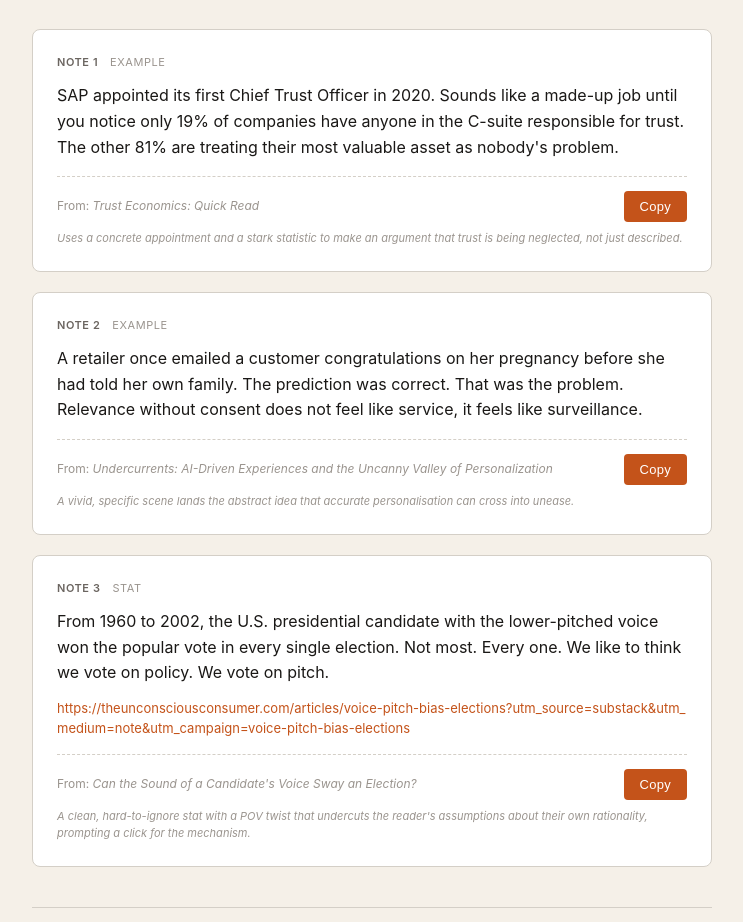
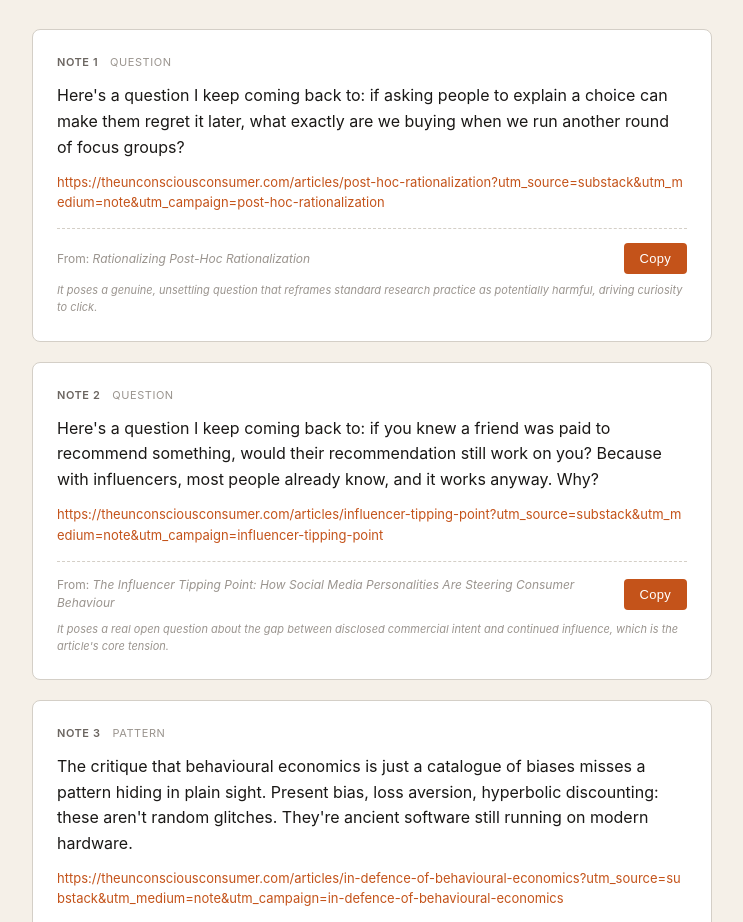
Before and after one commit to spadaraj/unconscious-consumer, a plain HTML site: page notes/today.html in a window 1280 px wide. Shown: the part 135-1057 px from the top of the page, without its empty margins (268-1011 px from the left). Drawn offline with Linux system fonts and the light colour scheme.

Commit message:
Daily notes for 2026-11-19

```diff
--- a/notes/today.html
+++ b/notes/today.html
@@ -4,7 +4,7 @@
   <meta charset="utf-8">
   <meta name="viewport" content="width=device-width, initial-scale=1">
   <meta name="robots" content="noindex, nofollow">
-  <title>TUC Notes — Wednesday, 18 November 2026</title>
+  <title>TUC Notes — Thursday, 19 November 2026</title>
   <style>
     :root {
       --navy: #1A1816;
@@ -116,54 +116,60 @@
   <div class="container">
     <header class="page-header">
       <div class="eyebrow">The Unconscious Consumer</div>
-      <h1>Notes for Wednesday, 18 November 2026</h1>
+      <h1>Notes for Thursday, 19 November 2026</h1>
       <div class="subtitle">Three candidates. Pick one, tweak if needed, post to Substack.</div>
     </header>
 
     <article class="note-card">
       <div class="note-meta">
         <span class="note-num">Note 1</span>
-        <span class="note-type">example</span>
+        <span class="note-type">question</span>
       </div>
-      <div class="note-text">SAP appointed its first Chief Trust Officer in 2020. Sounds like a made-up job until you notice only 19% of companies have anyone in the C-suite responsible for trust. The other 81% are treating their most valuable asset as nobody&#x27;s problem.</div>
+      <div class="note-text">Here&#x27;s a question I keep coming back to: if asking people to explain a choice can make them regret it later, what exactly are we buying when we run another round of focus groups?</div>
 
+        <div class="note-link">
+          <a href="https://theunconsciousconsumer.com/articles/post-hoc-rationalization?utm_source=substack&utm_medium=note&utm_campaign=post-hoc-rationalization">https://theunconsciousconsumer.com/articles/post-hoc-rationalization?utm_source=substack&utm_medium=note&utm_campaign=post-hoc-rationalization</a>
+        </div>
       <div class="note-footer">
-        <div class="note-source">From: <em>Trust Economics: Quick Read</em></div>
-        <button class="copy-btn" data-copy="SAP appointed its first Chief Trust Officer in 2020. Sounds like a made-up job until you notice only 19% of companies have anyone in the C-suite responsible for trust. The other 81% are treating their most valuable asset as nobody&#x27;s problem." type="button">Copy</button>
+        <div class="note-source">From: <em>Rationalizing Post-Hoc Rationalization</em></div>
+        <button class="copy-btn" data-copy="Here&#x27;s a question I keep coming back to: if asking people to explain a choice can make them regret it later, what exactly are we buying when we run another round of focus groups?&#10;&#10;https://theunconsciousconsumer.com/articles/post-hoc-rationalization?utm_source=substack&amp;utm_medium=note&amp;utm_campaign=post-hoc-rationalization" type="button">Copy</button>
       </div>
-      <div class="note-reasoning">Uses a concrete appointment and a stark statistic to make an argument that trust is being neglected, not just described.</div>
+      <div class="note-reasoning">It poses a genuine, unsettling question that reframes standard research practice as potentially harmful, driving curiosity to click.</div>
     </article>
     <article class="note-card">
       <div class="note-meta">
         <span class="note-num">Note 2</span>
-        <span class="note-type">example</span>
+        <span class="note-type">question</span>
       </div>
-      <div class="note-text">A retailer once emailed a customer congratulations on her pregnancy before she had told her own family. The prediction was correct. That was the problem. Relevance without consent does not feel like service, it feels like surveillance.</div>
+      <div class="note-text">Here&#x27;s a question I keep coming back to: if you knew a friend was paid to recommend something, would their recommendation still work on you? Because with influencers, most people already know, and it works anyway. Why?</div>
 
+        <div class="note-link">
+          <a href="https://theunconsciousconsumer.com/articles/influencer-tipping-point?utm_source=substack&utm_medium=note&utm_campaign=influencer-tipping-point">https://theunconsciousconsumer.com/articles/influencer-tipping-point?utm_source=substack&utm_medium=note&utm_campaign=influencer-tipping-point</a>
+        </div>
       <div class="note-footer">
-        <div class="note-source">From: <em>Undercurrents: AI-Driven Experiences and the Uncanny Valley of Personalization</em></div>
-        <button class="copy-btn" data-copy="A retailer once emailed a customer congratulations on her pregnancy before she had told her own family. The prediction was correct. That was the problem. Relevance without consent does not feel like service, it feels like surveillance." type="button">Copy</button>
+        <div class="note-source">From: <em>The Influencer Tipping Point: How Social Media Personalities Are Steering Consumer Behaviour</em></div>
+        <button class="copy-btn" data-copy="Here&#x27;s a question I keep coming back to: if you knew a friend was paid to recommend something, would their recommendation still work on you? Because with influencers, most people already know, and it works anyway. Why?&#10;&#10;https://theunconsciousconsumer.com/articles/influencer-tipping-point?utm_source=substack&amp;utm_medium=note&amp;utm_campaign=influencer-tipping-point" type="button">Copy</button>
       </div>
-      <div class="note-reasoning">A vivid, specific scene lands the abstract idea that accurate personalisation can cross into unease.</div>
+      <div class="note-reasoning">It poses a real open question about the gap between disclosed commercial intent and continued influence, which is the article&#x27;s core tension.</div>
     </article>
     <article class="note-card">
       <div class="note-meta">
         <span class="note-num">Note 3</span>
-        <span class="note-type">stat</span>
+        <span class="note-type">pattern</span>
       </div>
-      <div class="note-text">From 1960 to 2002, the U.S. presidential candidate with the lower-pitched voice won the popular vote in every single election. Not most. Every one. We like to think we vote on policy. We vote on pitch.</div>
+      <div class="note-text">The critique that behavioural economics is just a catalogue of biases misses a pattern hiding in plain sight. Present bias, loss aversion, hyperbolic discounting: these aren&#x27;t random glitches. They&#x27;re ancient software still running on modern hardware.</div>
 
         <div class="note-link">
-          <a href="https://theunconsciousconsumer.com/articles/voice-pitch-bias-elections?utm_source=substack&utm_medium=note&utm_campaign=voice-pitch-bias-elections">https://theunconsciousconsumer.com/articles/voice-pitch-bias-elections?utm_source=substack&utm_medium=note&utm_campaign=voice-pitch-bias-elections</a>
+          <a href="https://theunconsciousconsumer.com/articles/in-defence-of-behavioural-economics?utm_source=substack&utm_medium=note&utm_campaign=in-defence-of-behavioural-economics">https://theunconsciousconsumer.com/articles/in-defence-of-behavioural-economics?utm_source=substack&utm_medium=note&utm_campaign=in-defence-of-behavioural-economics</a>
         </div>
       <div class="note-footer">
-        <div class="note-source">From: <em>Can the Sound of a Candidate&#x27;s Voice Sway an Election?</em></div>
-        <button class="copy-btn" data-copy="From 1960 to 2002, the U.S. presidential candidate with the lower-pitched voice won the popular vote in every single election. Not most. Every one. We like to think we vote on policy. We vote on pitch.&#10;&#10;https://theunconsciousconsumer.com/articles/voice-pitch-bias-elections?utm_source=substack&amp;utm_medium=note&amp;utm_campaign=voice-pitch-bias-elections" type="button">Copy</button>
+        <div class="note-source">From: <em>In Defence of Behavioural Economics</em></div>
+        <button class="copy-btn" data-copy="The critique that behavioural economics is just a catalogue of biases misses a pattern hiding in plain sight. Present bias, loss aversion, hyperbolic discounting: these aren&#x27;t random glitches. They&#x27;re ancient software still running on modern hardware.&#10;&#10;https://theunconsciousconsumer.com/articles/in-defence-of-behavioural-economics?utm_source=substack&amp;utm_medium=note&amp;utm_campaign=in-defence-of-behavioural-economics" type="button">Copy</button>
       </div>
-      <div class="note-reasoning">A clean, hard-to-ignore stat with a POV twist that undercuts the reader&#x27;s assumptions about their own rationality, prompting a click for the mechanism.</div>
+      <div class="note-reasoning">It names the unifying pattern across scattered biases and frames it with a concrete metaphor that invites the click for the fuller argument.</div>
     </article>
     <footer>
-      Regenerates daily around 08:00 EDT &middot; Generated 2026-11-18 19:54 UTC<br>
+      Regenerates daily around 08:00 EDT &middot; Generated 2026-11-19 19:54 UTC<br>
       <a href="/">theunconsciousconsumer.com</a>
     </footer>
   </div>
```
